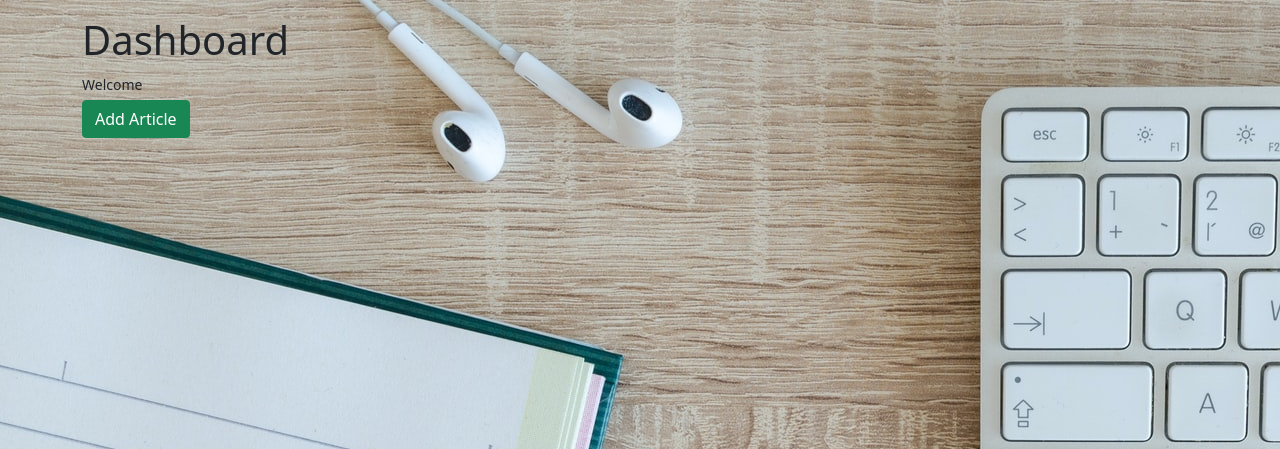
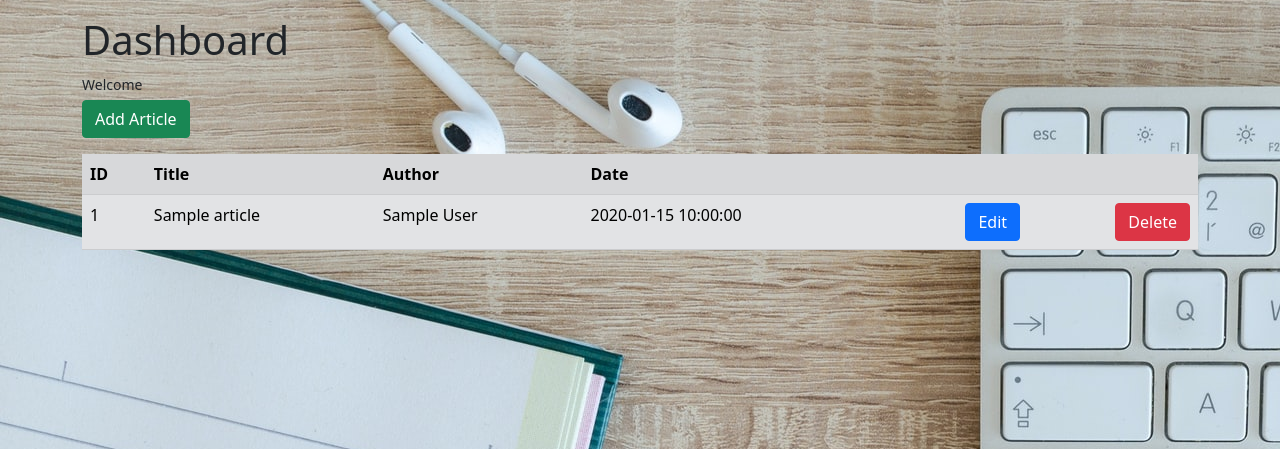
Before and after one commit to israel-oye/Articlus, a Flask app: template templates/dashboard.html in a window 1280 px wide. Shown: the part 56-505 px from the top of the page. Run offline with Flask 2, Linux system fonts and the light colour scheme; the template is opened without the code that fills it: most values are stand-ins (such as "Sample title", 1, 10 or a date in 2020); some libraries are stand-ins or nearby versions.

Commit message:
add table and cosmetic changes

```diff
--- a/templates/dashboard.html
+++ b/templates/dashboard.html
@@ -4,4 +4,26 @@
 </h1>
 <small>Welcome {{session.username}}</small>
 <br>
-<a class="btn btn-success mt-1" href="{{url_for('add_article')}}" role="button">Add Article</a> {% endblock %}
+<a class="btn btn-success mt-1" href="{{url_for('add_article')}}" role="button">Add Article</a> {% if is_empty %} {{pass}} {% else %}
+<table class="table table-secondary table-striped mt-3">
+    <tr>
+        <th>ID</th>
+        <th>Title</th>
+        <th>Author</th>
+        <th>Date</th>
+        <th></th>
+        <th></th>
+    </tr>
+    {% for article in user_articles %}
+    <tr>
+        <td>{{article['id']}}</td>
+        <td>{{article['title']}}</td>
+        <td>{{article['author']}}</td>
+        <td>{{article['date_of_creation']}}</td>
+        <td><a href="/edit_article/{{article['id']}}" class="btn btn-primary float-end">Edit</a></td>
+        <td><a href="#" class="btn btn-danger float-end">Delete</a></td>
+    </tr>
+    {% endfor %}
+
+</table>
+{% endif %} {% endblock %}
```
Also changed, not shown: templates/article.html (+23 -12 lines), templates/article_page.html (+7 -5 lines).
